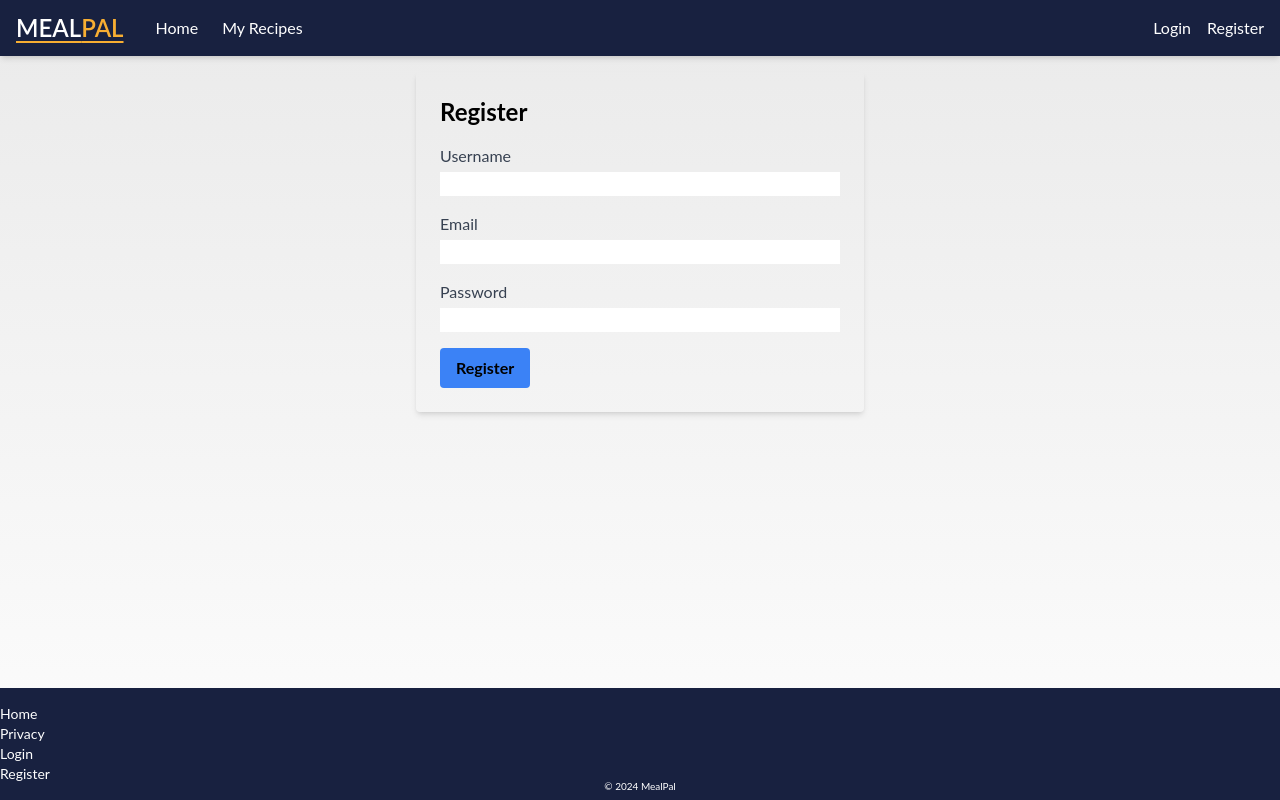
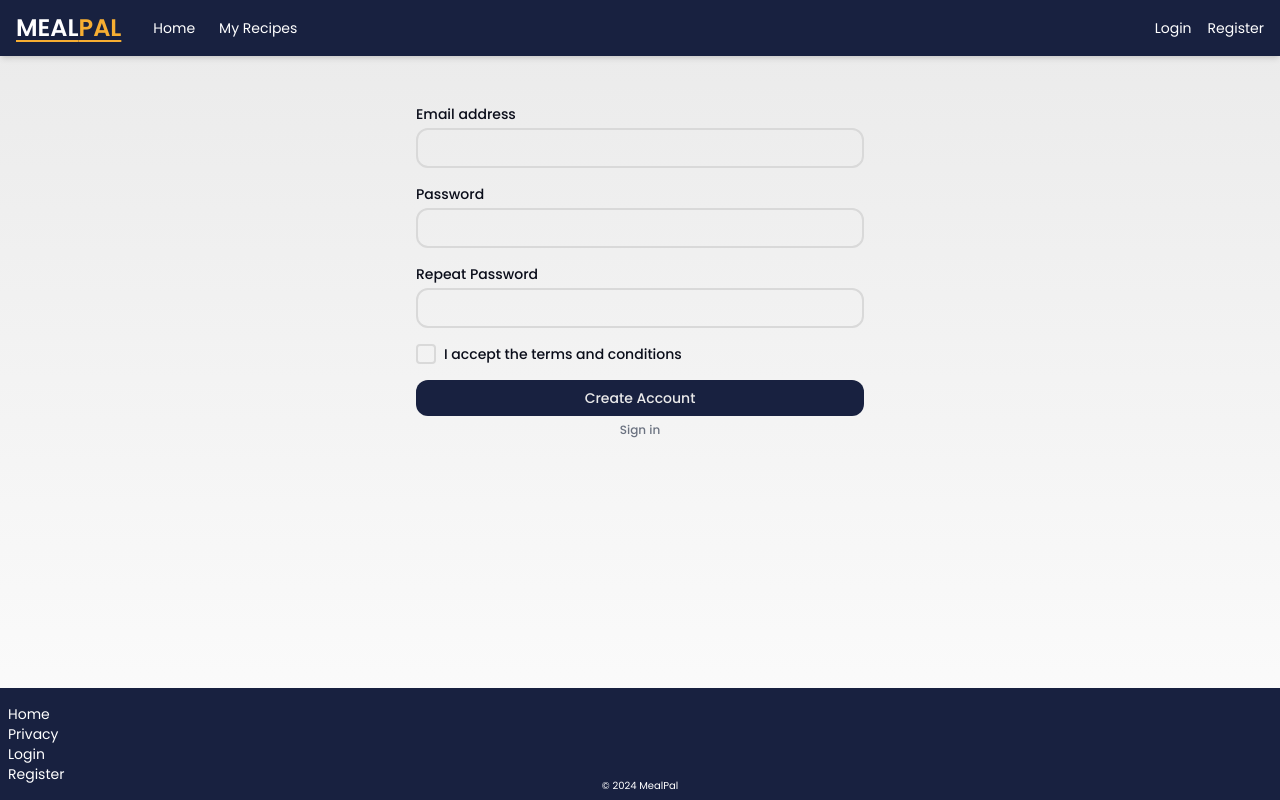
Before and after one commit to iambariz/SET09103, a Flask app: page /auth/register in a window 1280 px wide. Run offline with Flask 3, Linux system fonts and the light colour scheme; some libraries are stand-ins or nearby versions.

Commit message:
Addressed issues with font + login form, and register form enchanced

```diff
--- a/app/forms/login_form.py
+++ b/app/forms/login_form.py
@@ -1,8 +1,9 @@
 from flask_wtf import FlaskForm
-from wtforms import StringField, PasswordField, SubmitField
+from wtforms import StringField, PasswordField, SubmitField, BooleanField
 from wtforms.validators import DataRequired
 
 class LoginForm(FlaskForm):
     email = StringField('Email', validators=[DataRequired()])
     password = PasswordField('Password', validators=[DataRequired()])
+    isHuman = BooleanField('I\'m not a robot', validators=[DataRequired()])
     submit = SubmitField('Log In')
--- a/app/forms/registration_form.py
+++ b/app/forms/registration_form.py
@@ -1,9 +1,11 @@
 from flask_wtf import FlaskForm
-from wtforms import StringField, PasswordField, SubmitField
+from wtforms import StringField, PasswordField, SubmitField, BooleanField
 from wtforms.validators import DataRequired, Email, Length
 
 class RegistrationForm(FlaskForm):
-    username = StringField('Username', validators=[DataRequired(), Length(min=4, max=25)])
-    email = StringField('Email', validators=[DataRequired(), Email()])
+    # username = StringField('Username', validators=[DataRequired(), Length(min=4, max=25)])
+    email = StringField('Email address', validators=[DataRequired(), Email()])
     password = PasswordField('Password', validators=[DataRequired(), Length(min=6)])
+    repeat = PasswordField('Repeat Password', validators=[DataRequired(), Length(min=6)])
+    terms = BooleanField('I accept the terms and conditions', validators=[DataRequired()])
     submit = SubmitField('Register')
--- a/app/routes/auth.py
+++ b/app/routes/auth.py
@@ -25,6 +25,10 @@ def register():
         existing_user = User.query.filter(
             (User.username == form.username.data) | (User.email == form.email.data)
         ).first()
+
+        if form.password.data != form.confirm_password.data:
+            flash('Passwords do not match.', 'error')
+            return render_template('user/register.html', form=form)
 
         if existing_user:
             flash('Username or email already taken.', 'error')
@@ -57,7 +61,7 @@ def login():
             session['user_id'] = user.id
             session['username'] = user.username
 
-            return redirect(url_for('user.profile'))
+            return redirect(url_for('auth.profile'))
         else:
             flash('Invalid email or password.', 'error')
 
--- a/app/static/css/styles.css
+++ b/app/static/css/styles.css
@@ -154,7 +154,7 @@ html,
   -o-tab-size: 4;
      tab-size: 4;
   /* 3 */
-  font-family: ui-sans-serif, system-ui, sans-serif, "Apple Color Emoji", "Segoe UI Emoji", "Segoe UI Symbol", "Noto Color Emoji";
+  font-family: Lato, sans-serif;
   /* 4 */
   font-feature-settings: normal;
   /* 5 */
@@ -724,11 +716,6 @@ video {
 
 .translate-x-1\/2 {
   --tw-translate-x: 50%;
-  transform: translate(var(--tw-translate-x), var(--tw-translate-y)) rotate(var(--tw-rotate)) skewX(var(--tw-skew-x)) skewY(var(--tw-skew-y)) scaleX(var(--tw-scale-x)) scaleY(var(--tw-scale-y));
-}
-
-.-translate-x-1\/2 {
-  --tw-translate-x: -50%;
   transform: translate(var(--tw-translate-x), var(--tw-translate-y)) rotate(var(--tw-rotate)) skewX(var(--tw-skew-x)) skewY(var(--tw-skew-y)) scaleX(var(--tw-scale-x)) scaleY(var(--tw-scale-y));
 }
 
@@ -816,16 +803,6 @@ video {
 .border-r-primary-300 {
   --tw-border-opacity: 1;
   border-right-color: rgb(120 136 166 / var(--tw-border-opacity));
-}
-
-.bg-blue-500 {
-  --tw-bg-opacity: 1;
-  background-color: rgb(59 130 246 / var(--tw-bg-opacity));
-}
-
-.bg-blue-600 {
-  --tw-bg-opacity: 1;
-  background-color: rgb(37 99 235 / var(--tw-bg-opacity));
 }
 
 .bg-primary-400 {
@@ -1082,18 +1038,123 @@ video {
   box-shadow: var(--tw-ring-offset-shadow, 0 0 #0000), var(--tw-ring-shadow, 0 0 #0000), var(--tw-shadow);
 }
 
-*{
-  font-family: 'Lato', sans-serif;
+body {
+  min-height: 100vh;
+  font-size: 0.875rem;
+  line-height: 1.25rem;
+  font-family: 'Poppins', sans-serif;
 }
 
-body {
-  min-height: 100vh;
-  /* This uses Tailwind's built-in min-h-screen utility */
+.form-input {
+  width: 100%;
+  border-radius: 0.75rem;
+  border-width: 2px;
+  --tw-border-opacity: 1;
+  border-color: rgb(217 217 217 / var(--tw-border-opacity));
+  background-color: transparent;
+  padding: 0.5rem;
+  font-size: 0.875rem;
+  line-height: 1.25rem;
 }
 
-.hover\:bg-blue-700:hover {
+label {
+  font-weight: 500;
+  --tw-text-opacity: 1;
+  color: rgb(10 13 26 / var(--tw-text-opacity));
+}
+
+button {
+  width: 100%;
+  border-radius: 0.75rem;
   --tw-bg-opacity: 1;
-  background-color: rgb(29 78 216 / var(--tw-bg-opacity));
+  background-color: rgb(24 33 64 / var(--tw-bg-opacity));
+  padding-top: 0.5rem;
+  padding-bottom: 0.5rem;
+  padding-left: 1rem;
+  padding-right: 1rem;
+  font-weight: 500;
+  --tw-text-opacity: 1;
+  color: rgb(234 234 234 / var(--tw-text-opacity));
+  transition-property: color, background-color, border-color, text-decoration-color, fill, stroke;
+  transition-timing-function: cubic-bezier(0.4, 0, 0.2, 1);
+  transition-duration: 150ms;
+}
+
+button:hover {
+  --tw-bg-opacity: 1;
+  background-color: rgb(43 69 115 / var(--tw-bg-opacity));
+}
+
+.muted {
+  margin-top: 0.25rem;
+  font-size: 12px;
+  font-weight: 500;
+  --tw-text-opacity: 1;
+  color: rgb(107 114 128 / var(--tw-text-opacity));
+}
+
+.form-container {
+  margin-left: auto;
+  margin-right: auto;
+  max-width: 28rem;
+  padding-top: 2rem;
+}
+
+.form-checkbox {
+  height: 1.25rem;
+  width: 1.25rem;
+  cursor: pointer;
+  -webkit-appearance: none;
+     -moz-appearance: none;
+          appearance: none;
+  border-radius: 0.25rem;
+  border-width: 2px;
+  --tw-border-opacity: 1;
+  border-color: rgb(217 217 217 / var(--tw-border-opacity));
+  background-color: transparent;
+  position: relative;
+}
+
+.form-checkbox::before {
+  content: "";
+  position: absolute;
+  inset: 0px;
+  display: flex;
+  align-items: center;
+  justify-content: center;
+  color: transparent;
+  font-family: "Font Awesome 6 Free";
+  font-weight: 900;
+}
+
+.form-checkbox:checked::before {
+  content: "\f00c";
+  /* Font Awesome check icon */
+  --tw-text-opacity: 1;
+  color: rgb(255 255 255 / var(--tw-text-opacity));
+}
+
+.form-checkbox:checked {
+  --tw-border-opacity: 1;
+  border-color: rgb(24 33 64 / var(--tw-border-opacity));
+  --tw-bg-opacity: 1;
+  background-color: rgb(24 33 64 / var(--tw-bg-opacity));
+}
+
+.checkbox-container {
+  display: flex;
+  align-items: center;
+}
+
+div:has(> input[type="checkbox"]) {
+  display: flex;
+  align-items: center;
+}
+
+div:has(> input[type="checkbox"]) > :not([hidden]) ~ :not([hidden]) {
+  --tw-space-x-reverse: 0;
+  margin-right: calc(0.5rem * var(--tw-space-x-reverse));
+  margin-left: calc(0.5rem * calc(1 - var(--tw-space-x-reverse)));
 }
 
 .hover\:bg-red-700:hover {
--- a/app/templates/_base.html
+++ b/app/templates/_base.html
@@ -5,6 +5,9 @@
     <meta charset="UTF-8">
     <meta name="viewport" content="width=device-width, initial-scale=1.0">
     <title>{% block title %}MealPal{% endblock %}</title>
+    <link rel="preconnect" href="https://fonts.googleapis.com">
+<link rel="preconnect" href="https://fonts.gstatic.com" crossorigin>
+<link href="https://fonts.googleapis.com/css2?family=Poppins:ital,wght@0,100;0,400;0,500;0,600;0,700;0,800;0,900;1,100;1,400;1,500;1,600;1,700;1,800;1,900&display=swap" rel="stylesheet">
     <link rel="stylesheet" href="{{ url_for('static', filename='css/styles.css') }}">
     <script src="https://kit.fontawesome.com/02601eb685.js" crossorigin="anonymous"></script>
 </head>
--- a/app/templates/pages/user/profile.html
+++ b/app/templates/pages/user/profile.html
@@ -13,12 +13,12 @@
     </div>
 
     <div class="mb-4">
-        <label class="block text-gray-700">Email:</label>
+        <label class="block text-gray-700">Email address</label>
         <p>{{ user.email }}</p>
     </div>
 
     <div class="mt-6">
-        <a href="{{ url_for('user.logout') }}" class="bg-red-500 hover:bg-red-700 text-white font-bold py-2 px-4 rounded">
+        <a href="{{ url_for('auth.logout') }}" class="bg-red-500 hover:bg-red-700 text-white font-bold py-2 px-4 rounded">
             Log Out
         </a>
     </div>
--- a/app/templates/pages/user/register.html
+++ b/app/templates/pages/user/register.html
@@ -4,25 +4,31 @@
 {% block title %}Register - MealPal{% endblock %}
 
 {% block content %}
-<div class="max-w-md mx-auto p-6 bg-white shadow-md rounded">
-    <h2 class="text-2xl font-bold mb-4">Register</h2>
-    <form method="POST" action="{{ url_for('user.register') }}">
+<div class="form-container">
+    <form method="POST" action="{{ url_for('auth.register') }}">
         {{ form.hidden_tag() }}
         <div class="mb-4">
-            {{ form.username.label(class="block text-gray-700") }}
-            {{ form.username(class="form-input mt-1 block w-full") }}
-        </div>
-        <div class="mb-4">
-            {{ form.email.label(class="block text-gray-700") }}
+            {{ form.email.label(class="block ") }}
             {{ form.email(class="form-input mt-1 block w-full") }}
         </div>
         <div class="mb-4">
-            {{ form.password.label(class="block text-gray-700") }}
+            {{ form.password.label(class="block ") }}
             {{ form.password(class="form-input mt-1 block w-full") }}
         </div>
-        <button type="submit" class="bg-blue-500 hover:bg-blue-700 text-white font-bold py-2 px-4 rounded">
-            Register
-        </button>
+        <div class="mb-4">
+            {{ form.repeat.label(class="block ") }}
+            {{ form.repeat(class="form-input mt-1 block w-full") }}
+        </div>
+        <div class="mb-4 flex items-center">
+            {{ form.terms(class="form-checkbox") }}
+            {{ form.terms.label(class="ml-2 ") }}
+        </div>
+        <div class="flex flex-col justify-center items-center">
+            <button type="submit" class="btn">
+                Create Account
+            </button>
+            <a href="{{ url_for('auth.login') }}" class="muted">Sign in</a>
+        </div>
     </form>
 </div>
 {% endblock %}
--- a/app/templates/partials/_footer.html
+++ b/app/templates/partials/_footer.html
@@ -1,8 +1,8 @@
 <!-- app/templates/partials/_footer.html -->
 <footer class="bg-primary-600 text-white py-4 mt-10 text-white-0 text-sm relative">
-    <div class="container mx-auto flex flex-col md:flex-row justify-between items-center">
+    <div class="w-full mx-auto flex flex-col md:flex-row justify-between items-center">
         <!-- Links Section -->
-        <div class="flex flex-col">
+        <div class="flex flex-col ml-2">
             <a href="{{ url_for('main.index') }}" class="text-white  hover:text-secondary-400">Home</a>
             <a href="{{ url_for('main.privacy') }}" class="text-white  hover:text-secondary-400">Privacy</a>
 
--- a/tailwind.config.js
+++ b/tailwind.config.js
@@ -1,4 +1,3 @@
-// tailwind.config.js
 module.exports = {
   content: [
     './app/templates/**/*.html',
@@ -7,6 +6,10 @@ module.exports = {
   ],
   theme: {
     extend: {
+      fontFamily: {
+        sans: ['Lato', 'sans-serif'],
+        poppins: ['Poppins', 'sans-serif'],
+      },
       colors: {
         primary: {
           50: '#EBEDF2',
```
Also changed, not shown: other parts of app/static/css/styles.css (+19 -60 lines), app/static/css/tailwind.css (+51 -6 lines), app/templates/pages/user/login.html (+13 -7 lines).
